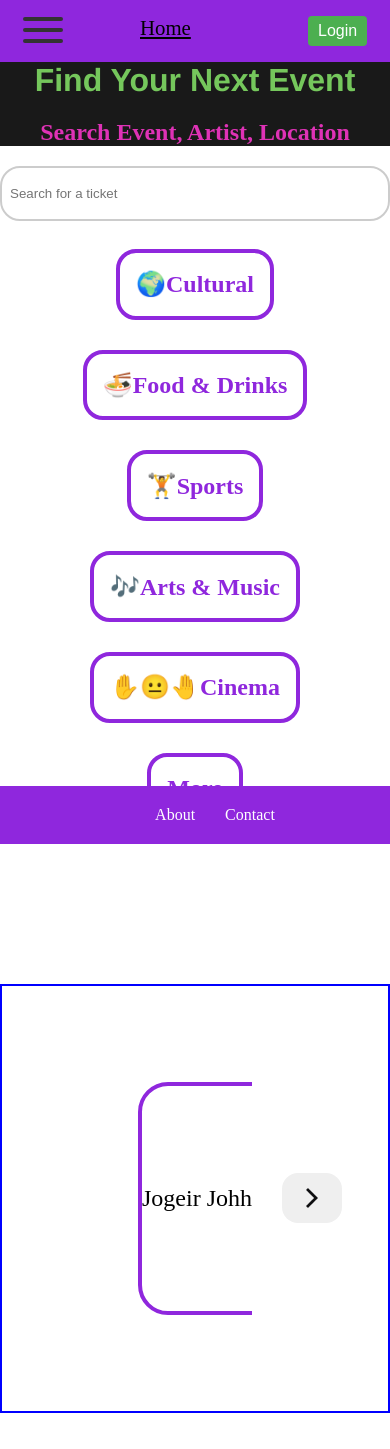
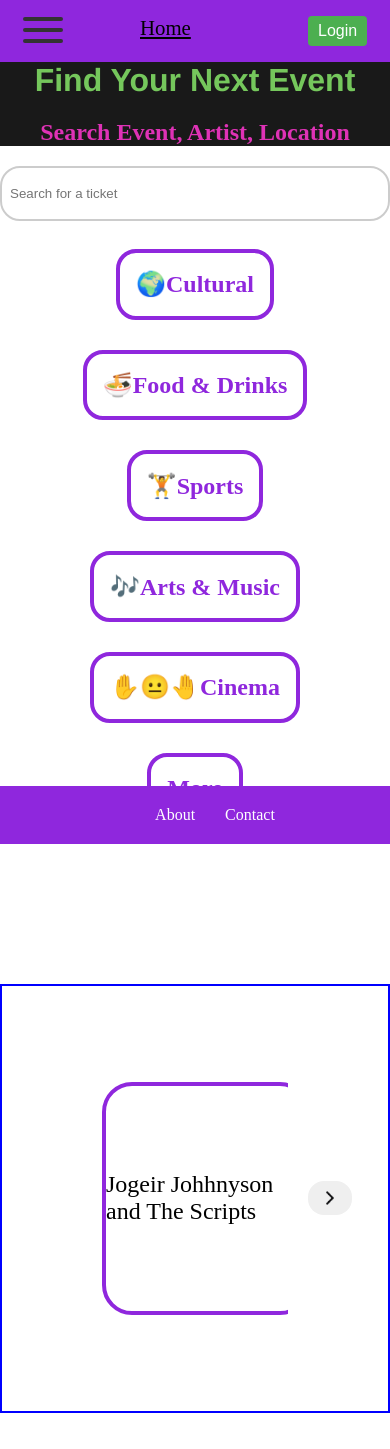
Before and after one commit to IDATA2301/idata2301-ticketlords-group4, a React (Vite) app: page / in a window 390 px wide. Built offline with nearby package versions, Linux system fonts and the light colour scheme.

Commit message:
Moved tsx files to components dir. Made slider slide one whole event when < 600px wide screen.

```diff
--- a/src/App.tsx
+++ b/src/App.tsx
@@ -1,6 +1,9 @@
 import React, { useRef, useState, useEffect } from "react";
 import "./css/HamburgerMenu.css";
 import "./css/Slider.css";
+
+import { scrollByOne, slide } from "./functions/sliderHelper.ts";
+import HamburgerMenu from "./components/HamburgerMenu.tsx";
 function App() {
   const sliderRef = useRef<HTMLDivElement>(null);
   const [canScrollLeft, setCanScrollLeft] = useState(false);
@@ -15,44 +18,6 @@ function App() {
         element.scrollLeft + element.clientWidth < element.scrollWidth,
       );
     }
-  };
-
-  const HamburgerMenu: React.FC = () => {
-    const [open, setOpen] = useState(false);
-
-    return (
-      <>
-        <button
-          className={`hamburger${open ? " open" : ""}`}
-          onClick={() => setOpen((prev) => !prev)}
-          aria-label="Toggle menu"
-          aria-expanded={open}
-        >
-          <span />
-          <span />
-          <span />
-        </button>
-
-        {open && (
-          <>
-            <div className="sidebar">
-              <div className="sidebar-top">
-                <div className="sidebar-event-categories">
-                  <div>🎶Arts & Music</div>
-                  <div>✋😐🤚Cinema</div>
-                  <div>🌍Cultural</div>
-                  <div>🍜Food & Drinks</div>
-                  <div>🏋️Sports</div>
-                  <div>More</div>
-                </div>
-              </div>
-            </div>
-
-            {/*TODO: Render menu content after the hambuger menu is clicked here.*/}
-          </>
-        )}
-      </>
-    );
   };
 
   useEffect(() => {
@@ -72,12 +37,14 @@ function App() {
     };
   }, [sliderRef]);
 
-  const slide = (direction: number) => {
-    if (sliderRef.current) {
-      sliderRef.current.scrollBy({ left: direction * 200, behavior: "smooth" });
+  const handleScroll = (direction: "left" | "right") => {
+    const container = sliderRef.current;
+    if (window.innerWidth > 600) {
+      slide(container, direction);
+    } else {
+      scrollByOne(container, direction);
     }
   };
-
   return (
     <>
       <div id="root">
@@ -124,7 +91,7 @@ function App() {
                 {canScrollLeft && (
                   <button
                     className="arrow-left-button"
-                    onClick={() => slide(-1)}
+                    onClick={() => handleScroll("left")}
                   >
                     <img
                       src="/src/assets/arrow-left.png"
@@ -157,7 +124,7 @@ function App() {
                 {canScrollRight && (
                   <button
                     className="arrow-right-button"
-                    onClick={() => slide(1)}
+                    onClick={() => handleScroll("right")}
                   >
                     <img
                       src="/src/assets/arrow-right.png"
--- /dev/null
+++ b/src/components/HamburgerMenu.tsx
@@ -0,0 +1,38 @@
+import React, { useState } from "react";
+const HamburgerMenu: React.FC = () => {
+  const [open, setOpen] = useState(false);
+
+  return (
+    <>
+      <button
+        className={`hamburger${open ? " open" : ""}`}
+        onClick={() => setOpen((prev) => !prev)}
+        aria-label="Toggle menu"
+        aria-expanded={open}
+      >
+        <span />
+        <span />
+        <span />
+      </button>
+
+      {open && (
+        <>
+          <div className="sidebar">
+            <div className="sidebar-top">
+              <div className="sidebar-event-categories">
+                <div>🎶Arts & Music</div>
+                <div>✋😐🤚Cinema</div>
+                <div>🌍Cultural</div>
+                <div>🍜Food & Drinks</div>
+                <div>🏋️Sports</div>
+                <div>More</div>
+              </div>
+            </div>
+          </div>
+        </>
+      )}
+    </>
+  );
+};
+
+export default HamburgerMenu;
--- a/src/css/Slider.css
+++ b/src/css/Slider.css
@@ -84,7 +84,6 @@ p .event-popular::-webkit-scrollbar {
   width: 32px;
   height: 32px;
   cursor: pointer;
-  font-size: 20px;
 }
 
 .arrow-left-button:hover,
@@ -122,3 +121,35 @@ p .event-popular::-webkit-scrollbar {
 .arrow-right-button {
   font-size: 3rem;
 }
+
+@media (max-width: 600px) {
+  .scroll-left,
+  .scroll-right {
+    min-width: 12px;
+    min-height: auto;
+    max-height: auto;
+  }
+
+  .arrow-left-button,
+  .arrow-right-button {
+    border-width: 1rem;
+  }
+
+  .arrow-left-button img,
+  .arrow-right-button img {
+    max-width: 8px;
+    max-height: auto;
+  }
+
+  .category-items {
+    display: flex;
+    overflow-x: auto;
+    scroll-snap-type: x mandatory;
+    scroll-behavior: smooth;
+  }
+
+  .category-item {
+    flex: 0 0 100%;
+    scroll-snap-align: start;
+  }
+}
--- /dev/null
+++ b/src/functions/sliderHelper.ts
@@ -0,0 +1,30 @@
+export function scrollByOne(
+  container: HTMLElement | null,
+  direction: "left" | "right",
+) {
+  if (container) {
+    const item = container.querySelector(
+      ".category-item",
+    ) as HTMLElement | null;
+    if (item) {
+      const scrollAmount = item.clientWidth;
+      container.scrollBy({
+        left: direction === "right" ? scrollAmount : -scrollAmount,
+        behavior: "smooth",
+      });
+    }
+  }
+}
+
+export function slide(
+  container: HTMLElement | null,
+  direction: "left" | "right",
+) {
+  if (container) {
+    const scrollAmount = 200; // Adjust as needed
+    container.scrollBy({
+      left: direction === "right" ? scrollAmount : -scrollAmount,
+      behavior: "smooth",
+    });
+  }
+}
```
Also changed, not shown: src/css/SidebarMenu.css (added).
